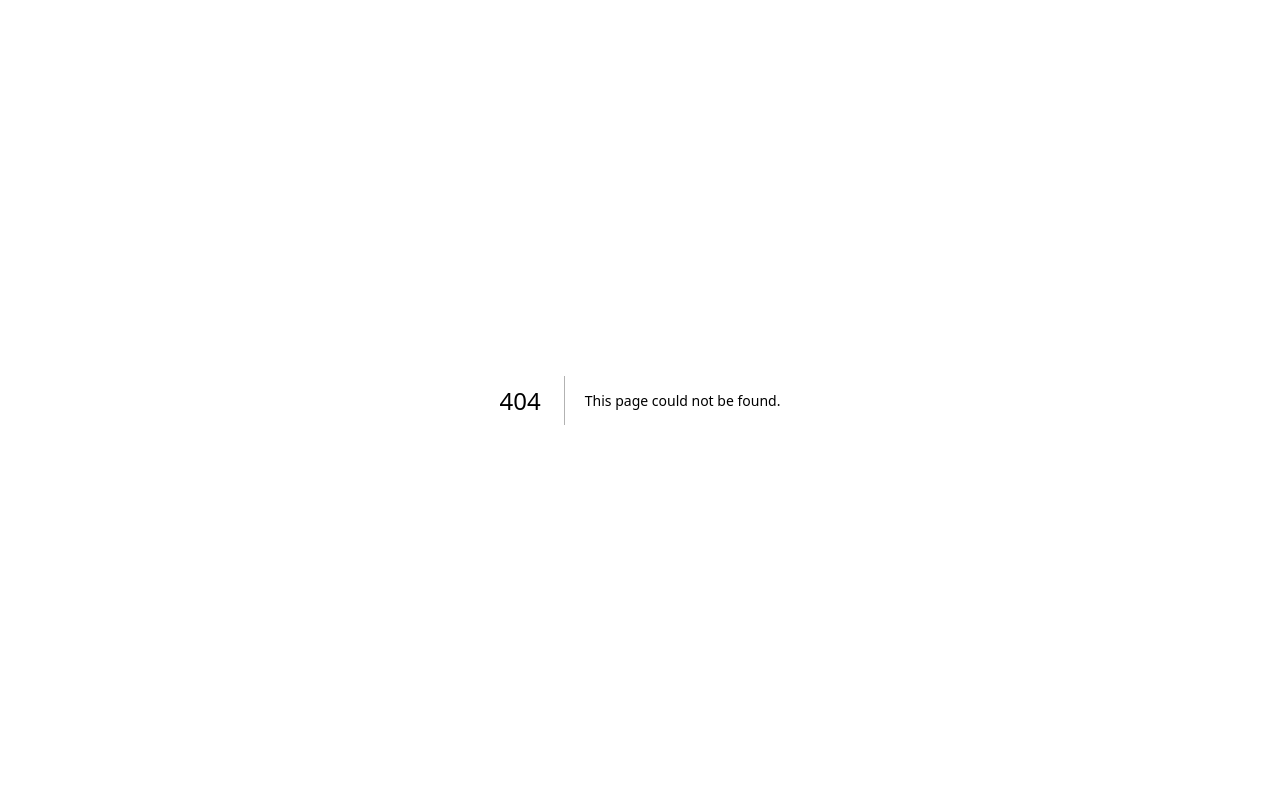
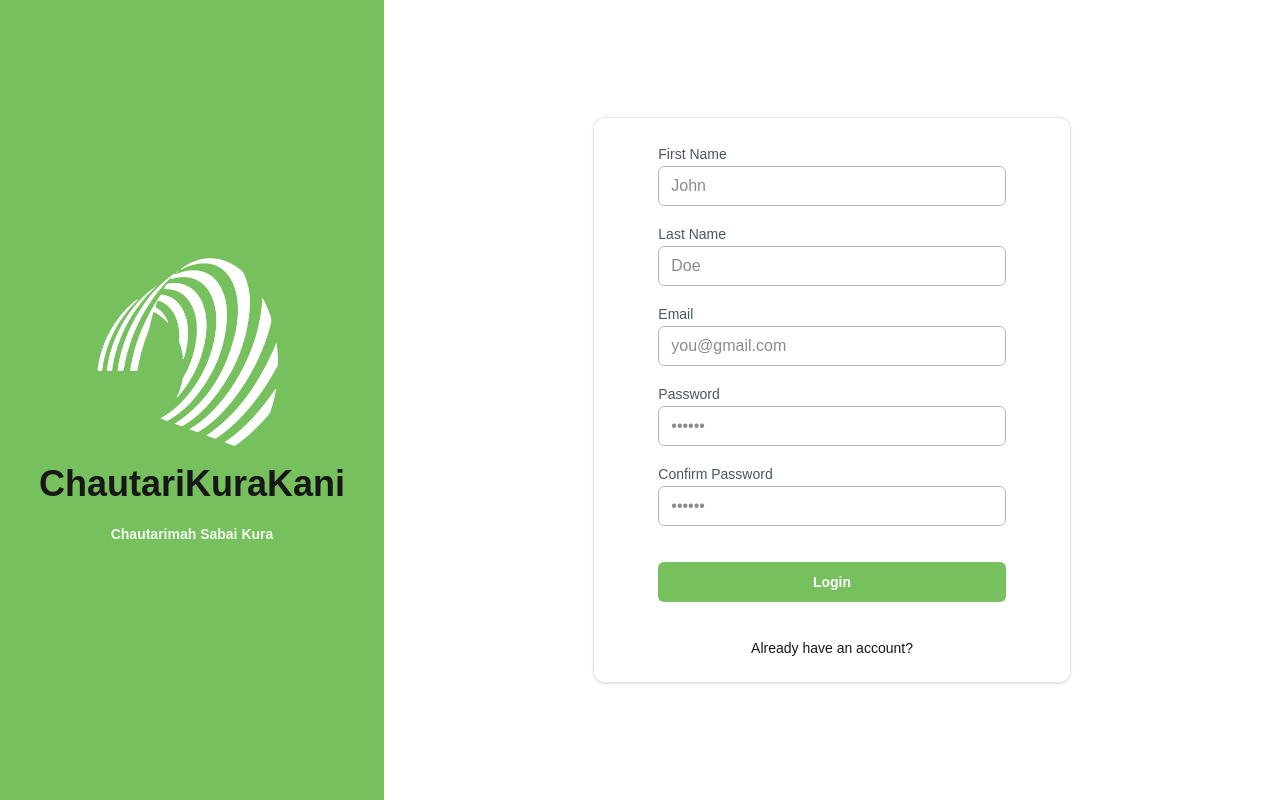
Before and after one commit to aryan123jung/ChautariKuraKani_WEB, a Next.js app in the folder frontend/: page /register in a window 1280 px wide. Before the commit this address had no page. Built offline with nearby package versions, Linux system fonts and the light colour scheme.

Commit message:
register form completed

```diff
--- a/frontend/app/(auth)/_components/RegisterForm.tsx
+++ b/frontend/app/(auth)/_components/RegisterForm.tsx
@@ -1,5 +1,56 @@
-export default function RegisterPage() {
+export default function RegisterForm() {
     return (
-        <div></div>
+        <div className="px-10">
+        <form className="space-y-4 ">
+            <div className="space-y-1">
+                <label className="text-sm font-medium text-gray-600">
+                    First Name</label>
+                <input
+                    id="email"
+                    type="email"
+                    className="h-10 rounded-md w-full border border-[#B9B9B9] bg-white p-3 text=sm outline-none focus:border-foreground/80"
+                    placeholder="John"></input>
+            </div>
+            <div className="space-y-1">
+                <label className="text-sm font-medium text-gray-600">
+                    Last Name</label>
+                <input
+                    id="email"
+                    type="email"
+                    className="h-10 rounded-md w-full border border-[#B9B9B9] bg-white p-3 text=sm outline-none focus:border-foreground/80"
+                    placeholder="Doe"></input>
+            </div>
+            <div className="space-y-1">
+                <label className="text-sm font-medium text-gray-600">
+                    Email</label>
+                <input
+                    id="email"
+                    type="email"
+                    className="h-10 rounded-md w-full border border-[#B9B9B9] bg-white p-3 text=sm outline-none focus:border-foreground/80"
+                    placeholder="you@gmail.com"></input>
+            </div>
+            <div className="">
+                <label className="text-sm font-medium text-gray-600">Password</label>
+                <input
+                    id="email"
+                    type="email"
+                    className="h-10 rounded-md w-full border border-[#B9B9B9] bg-white p-3 text=sm outline-none focus:border-foreground/80"
+                    placeholder="••••••"></input>
+            </div>
+            <div className="">
+                <label className="text-sm font-medium text-gray-600">Confirm Password</label>
+                <input
+                    id="email"
+                    type="email"
+                    className="h-10 rounded-md w-full border border-[#B9B9B9] bg-white p-3 text=sm outline-none focus:border-foreground/80"
+                    placeholder="••••••"></input>
+            </div>
+
+            <div className="flex justify-center py-5">
+            <button className="h-10 w-full rounded-md bg-[#76C05D] text-background text-sm font-semibold hover:opacity-90 disabled:opacity-60">Login</button>
+            </div>
+            <div className="text-center text-sm">Already have an account?</div>
+        </form>
+        </div>
     );
 }
--- a/frontend/app/(auth)/layout.tsx
+++ b/frontend/app/(auth)/layout.tsx
@@ -23,7 +23,7 @@ export default function Layout({ children }: { children: React.ReactNode }) {
         </div>
 
         <div className="flex items-center justify-center">
-          <div className="w-[800] h-[420] rounded-xl border border-black/10 bg-background/80 p-6 shadow-sm">
+          <div className="w-[800] rounded-xl border border-black/10 bg-background/80 p-6 shadow-sm">
 
             {children}
           </div>
--- /dev/null
+++ b/frontend/app/(auth)/register/page.tsx
@@ -0,0 +1,9 @@
+import RegisterForm from "../_components/RegisterForm";
+
+export default function RegisterPage() {
+    return (
+        <div>
+            <RegisterForm/>
+        </div>
+    );
+}
```
